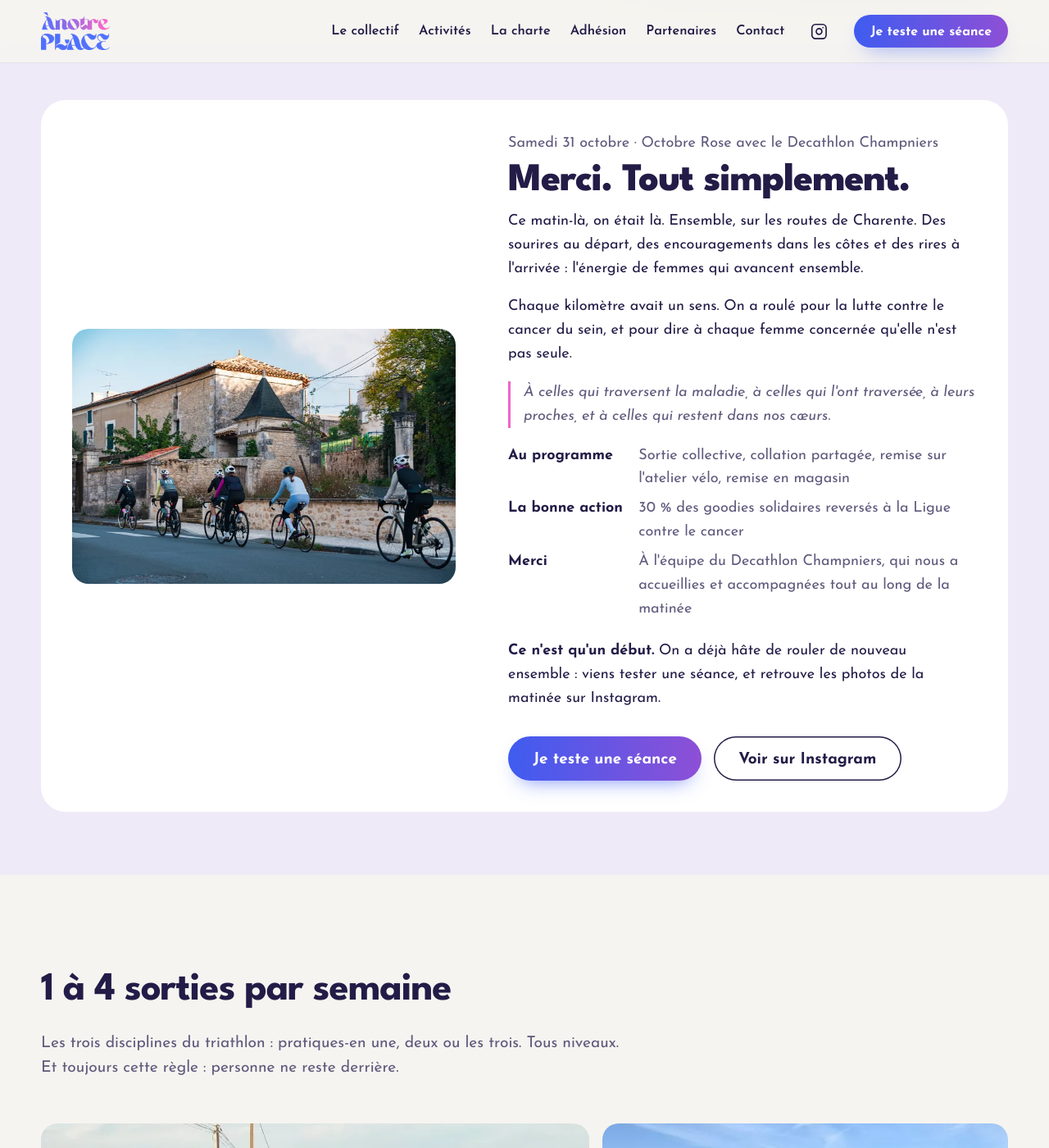
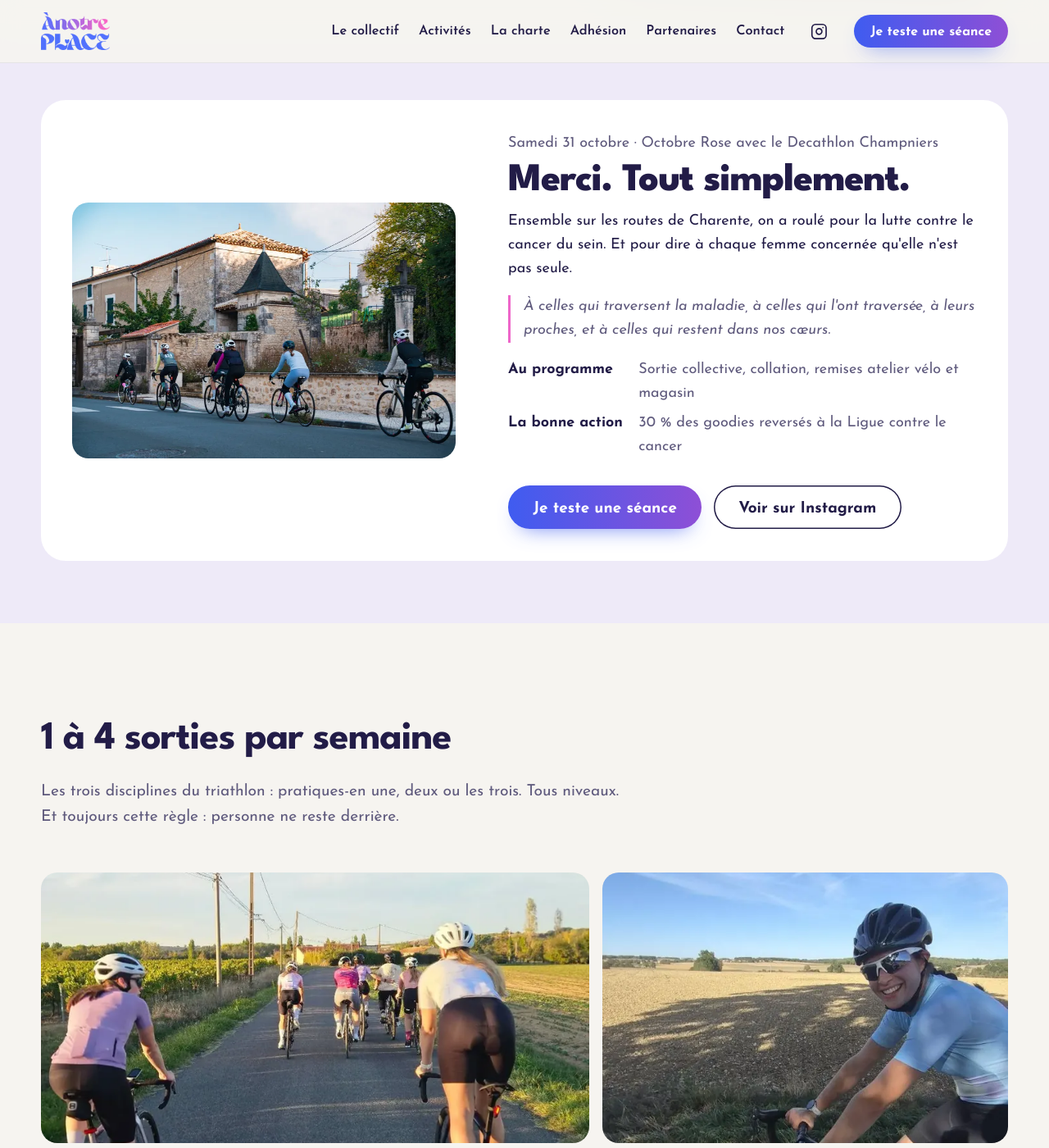
Before and after one commit to Anotreplace/anotreplace.github.io, a Jekyll site: the page built from activites/index.html, in a window 1280 px wide and 1400 px high, scrolled down 730 px. Shown: the whole window at 82% size. Built offline with Jekyll 4.4.1, drawn with Linux system fonts in a browser that asks for light colours.

Commit message:
Octobre Rose : encadré plus court et plus percutant
Co-Authored-By: Claude Opus 5.5 <noreply@anthropic.com>

```diff
--- a/activites/index.html
+++ b/activites/index.html
@@ -23,15 +23,12 @@ description: "Natation, vélo de route et running chaque semaine : pratique une
       <div>
         <p class="muted" style="margin-bottom:.4rem">Samedi 31 octobre · Octobre Rose avec le Decathlon Champniers</p>
         <h2 class="event-date">Merci. Tout simplement.</h2>
-        <p>Ce matin-là, on était là. Ensemble, sur les routes de Charente. Des sourires au départ, des encouragements dans les côtes et des rires à l'arrivée&nbsp;: l'énergie de femmes qui avancent ensemble.</p>
-        <p>Chaque kilomètre avait un sens. On a roulé pour la lutte contre le cancer du sein, et pour dire à chaque femme concernée qu'elle n'est pas seule.</p>
+        <p>Ensemble sur les routes de Charente, on a roulé pour la lutte contre le cancer du sein. Et pour dire à chaque femme concernée qu'elle n'est pas seule.</p>
         <p class="event-dedicace">À celles qui traversent la maladie, à celles qui l'ont traversée, à leurs proches, et à celles qui restent dans nos cœurs.</p>
         <dl>
-          <dt>Au programme</dt><dd>Sortie collective, collation partagée, remise sur l'atelier vélo, remise en magasin</dd>
-          <dt>La bonne action</dt><dd>30&nbsp;% des goodies solidaires reversés à la Ligue contre le cancer</dd>
-          <dt>Merci</dt><dd>À l'équipe du Decathlon Champniers, qui nous a accueillies et accompagnées tout au long de la matinée</dd>
+          <dt>Au programme</dt><dd>Sortie collective, collation, remises atelier vélo et magasin</dd>
+          <dt>La bonne action</dt><dd>30&nbsp;% des goodies reversés à la Ligue contre le cancer</dd>
         </dl>
-        <p style="margin-top:1.4rem"><strong>Ce n'est qu'un début.</strong> On a déjà hâte de rouler de nouveau ensemble&nbsp;: viens tester une séance, et retrouve les photos de la matinée sur Instagram.</p>
         <div class="actions"><a class="btn" href="/reserver/">Je teste une séance</a><a class="btn btn--ghost" href="{{ site.instagram_url }}" target="_blank" rel="noopener">Voir sur Instagram</a></div>
       </div>
     </div>
```
